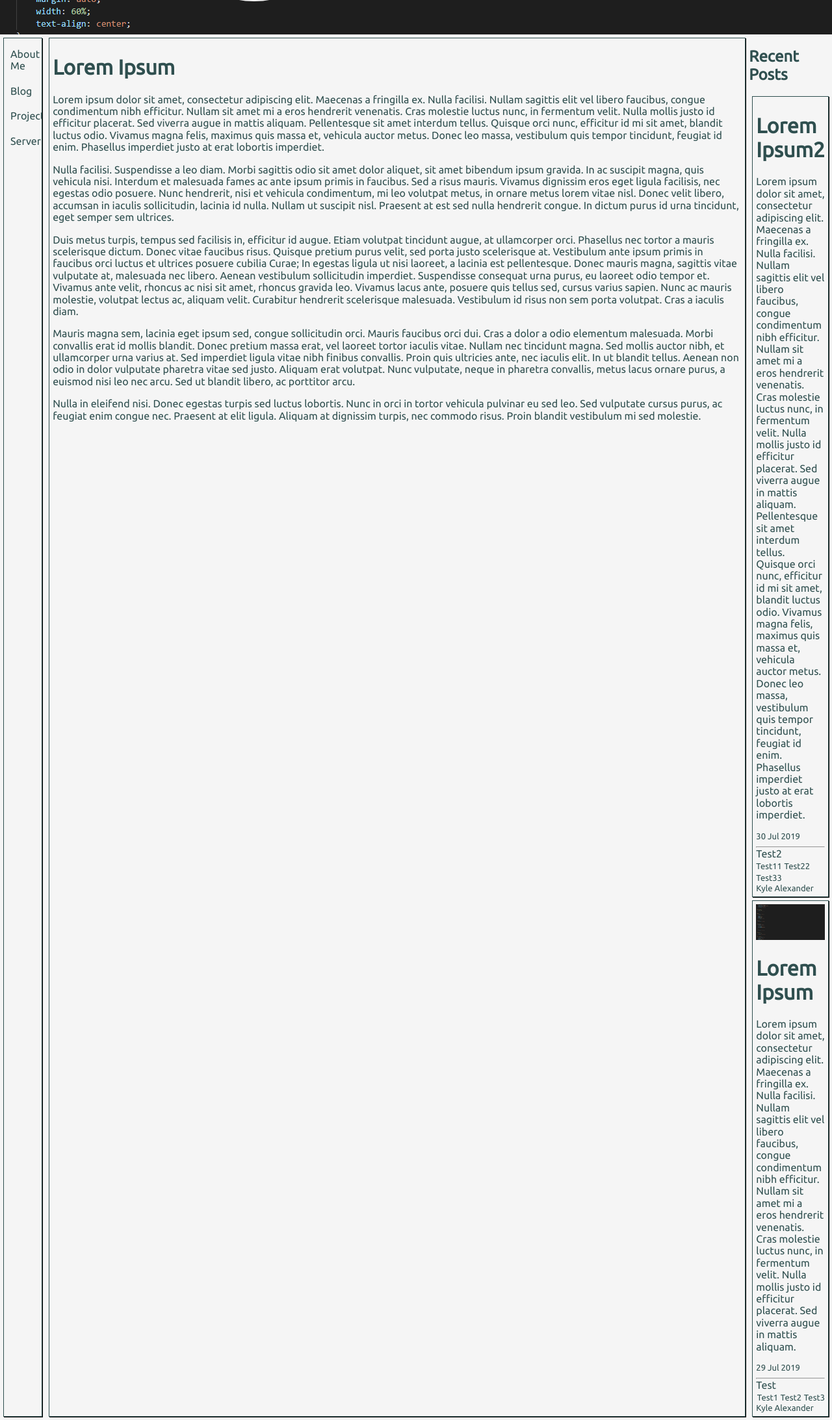
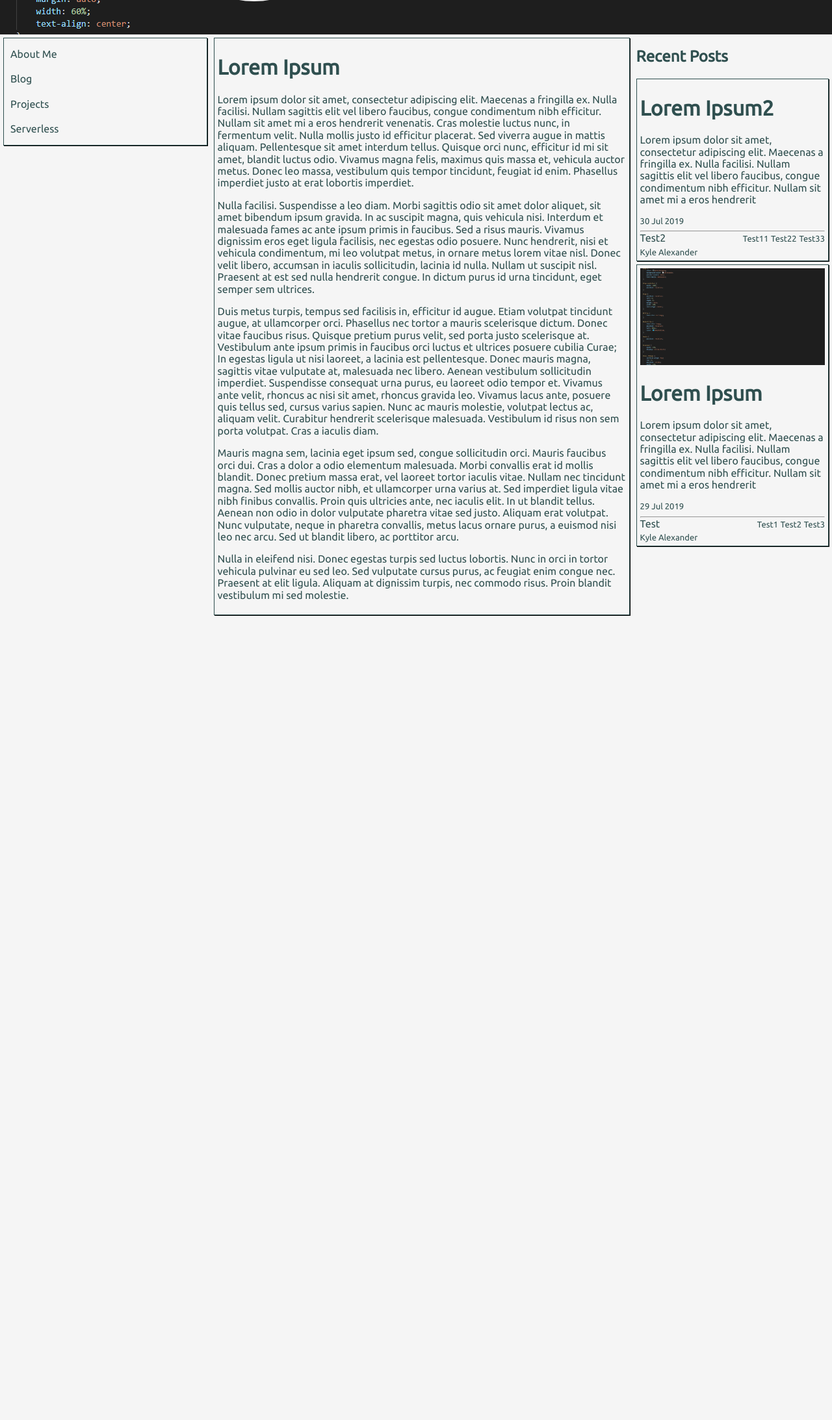
Before and after one commit to Mcphylus12/mcphylus12.github.io, a Jekyll site: the page built from _posts/2019-07-29-LoremIpsum.md, in a window 1280 px wide, cut to the strip 307-2493 px from the top of the page. Shown: the whole strip at 65% size. Built offline with Jekyll 4.4.1, drawn with Linux system fonts in a browser that asks for light colours; after the commit the page ends 1259 px from its top, so only the background shows below that.

Commit message:
added desktop margin

```diff
--- a/_posts/2019-07-29-LoremIpsum.md
+++ b/_posts/2019-07-29-LoremIpsum.md
@@ -14,7 +14,7 @@
 
 # Lorem Ipsum
 
-Lorem ipsum dolor sit amet, consectetur adipiscing elit. Maecenas a fringilla ex. Nulla facilisi. Nullam sagittis elit vel libero faucibus, congue condimentum nibh efficitur. Nullam sit amet mi a eros hendrerit venenatis. Cras molestie luctus nunc, in fermentum velit. Nulla mollis justo id efficitur placerat. Sed viverra augue in mattis aliquam.<!--more--> Pellentesque sit amet interdum tellus. Quisque orci nunc, efficitur id mi sit amet, blandit luctus odio. Vivamus magna felis, maximus quis massa et, vehicula auctor metus. Donec leo massa, vestibulum quis tempor tincidunt, feugiat id enim. Phasellus imperdiet justo at erat lobortis imperdiet.
+Lorem ipsum dolor sit amet, consectetur adipiscing elit. Maecenas a fringilla ex. Nulla facilisi. Nullam sagittis elit vel libero faucibus, congue condimentum nibh efficitur. Nullam sit amet mi a eros hendrerit <!--more-->venenatis. Cras molestie luctus nunc, in fermentum velit. Nulla mollis justo id efficitur placerat. Sed viverra augue in mattis aliquam. Pellentesque sit amet interdum tellus. Quisque orci nunc, efficitur id mi sit amet, blandit luctus odio. Vivamus magna felis, maximus quis massa et, vehicula auctor metus. Donec leo massa, vestibulum quis tempor tincidunt, feugiat id enim. Phasellus imperdiet justo at erat lobortis imperdiet.
 
 Nulla facilisi. Suspendisse a leo diam. Morbi sagittis odio sit amet dolor aliquet, sit amet bibendum ipsum gravida. In ac suscipit magna, quis vehicula nisi. Interdum et malesuada fames ac ante ipsum primis in faucibus. Sed a risus mauris. Vivamus dignissim eros eget ligula facilisis, nec egestas odio posuere. Nunc hendrerit, nisi et vehicula condimentum, mi leo volutpat metus, in ornare metus lorem vitae nisl. Donec velit libero, accumsan in iaculis sollicitudin, lacinia id nulla. Nullam ut suscipit nisl. Praesent at est sed nulla hendrerit congue. In dictum purus id urna tincidunt, eget semper sem ultrices.
 
--- a/css/desktop.scss
+++ b/css/desktop.scss
@@ -15,14 +15,24 @@
 #main
 {
     display: flex;
+    align-items: flex-start;
+}
+
+#posts
+{
+    h2
+    {
+        margin-left: 5px;
+        margin-bottom: 20px;
+    }
 }
 
 #menu, #posts
 {
-    flex: 1 1 23%;
+    flex: 1 1 60%;
 }
 
 #content
 {
-
+    flex: 1 0 50%;
 }
--- a/css/stylesheet.scss
+++ b/css/stylesheet.scss
@@ -122,7 +122,8 @@
     font-size: small;
 }
 
-.category\n{
+.category
+{
     vertical-align: top;
     display: inline-block;
 }
```
Also changed, not shown: _posts/2019-07-30-LoremIpsum2.md (+2 -2 lines).
